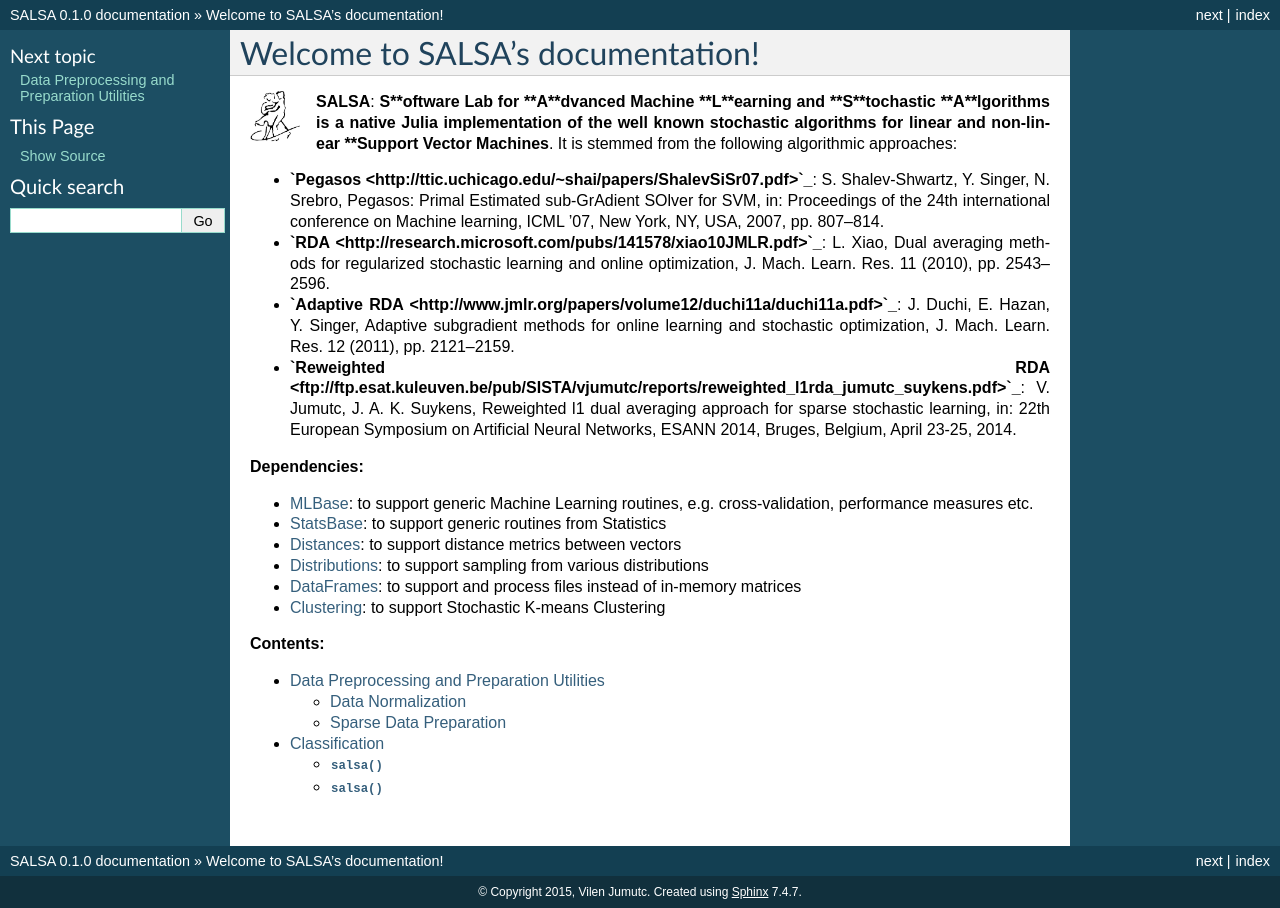
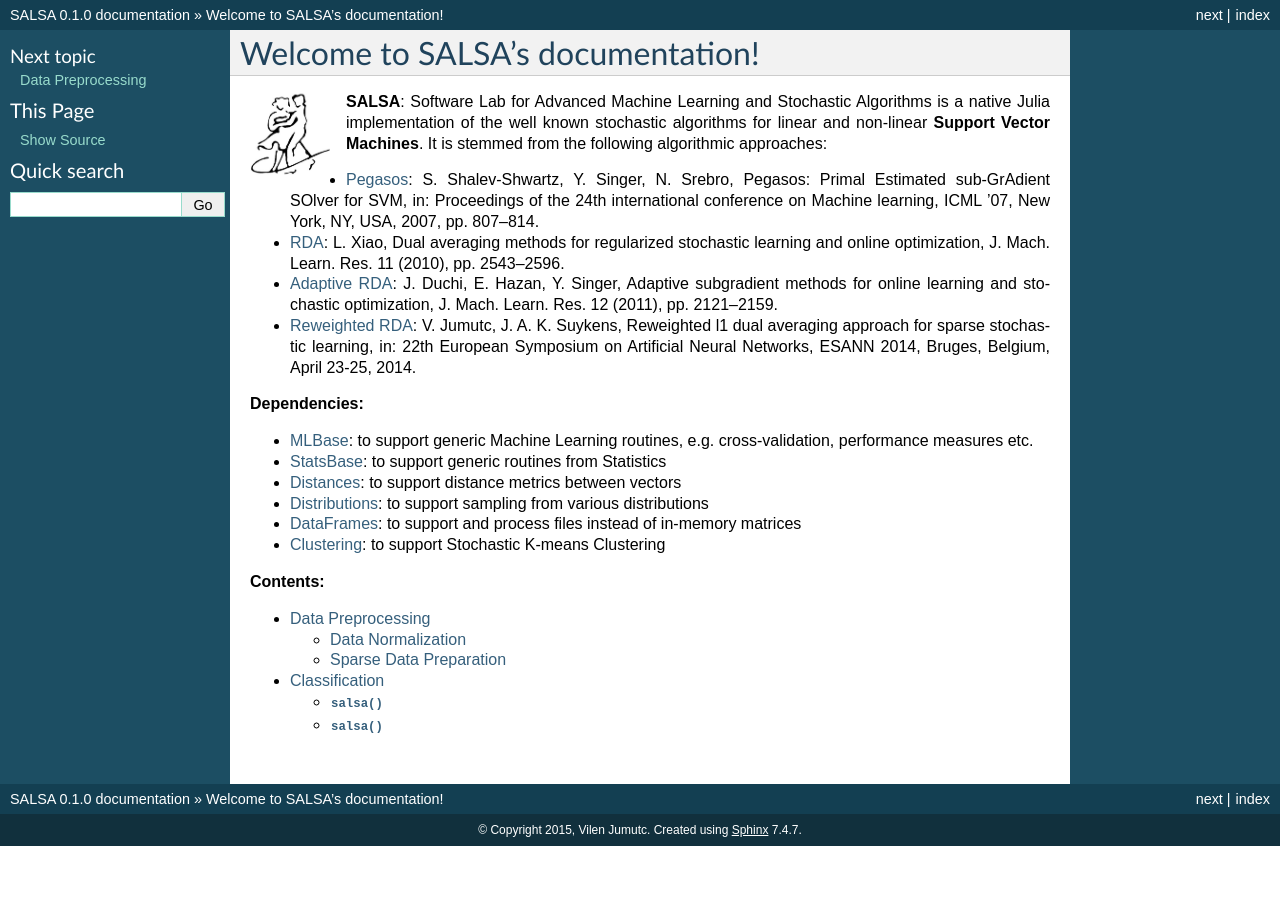
Before and after one commit to jumutc/SALSA.jl, a Sphinx documentation site: the page built from docs/source/index.rst, in a window 1280 px wide. Built offline with Sphinx 7.4.7, drawn with Linux system fonts in a browser that asks for light colours; formulas are drawn with MathJax 3.

Commit message:
sphynx docs adjusted

```diff
--- a/docs/source/data_preparation.rst
+++ b/docs/source/data_preparation.rst
@@ -1,5 +1,5 @@
-Data Preprocessing and Preparation Utilities
-============================================
+Data Preprocessing
+==================
 
 The package provides a simple set of preprocessing utilities.
 
--- a/docs/source/index.rst
+++ b/docs/source/index.rst
@@ -4,18 +4,18 @@ Welcome to SALSA's documentation!
 
 .. image:: ../images/SALSA.jpg
     :align: left
-    :width: 50px
+    :width: 80px
 
 
-**SALSA**: **S**oftware Lab for **A**dvanced Machine **L**earning and **S**tochastic **A**lgorithms is a native Julia implementation of the well known stochastic algorithms for linear and non-linear **Support Vector Machines**. It is stemmed from the following algorithmic approaches:
+**SALSA**: Software Lab for Advanced Machine Learning and Stochastic Algorithms is a native Julia implementation of the well known stochastic algorithms for linear and non-linear **Support Vector Machines**. It is stemmed from the following algorithmic approaches:
 
-- **`Pegasos <http://ttic.uchicago.edu/~shai/papers/ShalevSiSr07.pdf>`_**: S. Shalev-Shwartz, Y. Singer, N. Srebro, Pegasos: Primal Estimated sub-GrAdient SOlver for SVM, in: Proceedings of the 24th international conference on Machine learning, ICML ’07, New York, NY, USA, 2007, pp. 807–814.
+- `Pegasos <http://ttic.uchicago.edu/~shai/papers/ShalevSiSr07.pdf>`_: S. Shalev-Shwartz, Y. Singer, N. Srebro, Pegasos: Primal Estimated sub-GrAdient SOlver for SVM, in: Proceedings of the 24th international conference on Machine learning, ICML ’07, New York, NY, USA, 2007, pp. 807–814.
 
-- **`RDA <http://research.microsoft.com/pubs/141578/xiao10JMLR.pdf>`_**: L. Xiao, Dual averaging methods for regularized stochastic learning and online optimization, J. Mach. Learn. Res. 11 (2010), pp. 2543–2596.
+- `RDA <http://research.microsoft.com/pubs/141578/xiao10JMLR.pdf>`_: L. Xiao, Dual averaging methods for regularized stochastic learning and online optimization, J. Mach. Learn. Res. 11 (2010), pp. 2543–2596.
 
-- **`Adaptive RDA <http://www.jmlr.org/papers/volume12/duchi11a/duchi11a.pdf>`_**: J. Duchi, E. Hazan, Y. Singer, Adaptive subgradient methods for online learning and stochastic optimization, J. Mach. Learn. Res. 12 (2011), pp. 2121–2159.
+- `Adaptive RDA <http://www.jmlr.org/papers/volume12/duchi11a/duchi11a.pdf>`_: J. Duchi, E. Hazan, Y. Singer, Adaptive subgradient methods for online learning and stochastic optimization, J. Mach. Learn. Res. 12 (2011), pp. 2121–2159.
 
-- **`Reweighted RDA <ftp://ftp.esat.kuleuven.be/pub/SISTA/vjumutc/reports/reweighted_l1rda_jumutc_suykens.pdf>`_**: V. Jumutc, J. A. K. Suykens, Reweighted l1 dual averaging approach for sparse stochastic learning, in: 22th European Symposium on Artificial Neural Networks, ESANN 2014, Bruges, Belgium, April 23-25, 2014.
+- `Reweighted RDA <ftp://ftp.esat.kuleuven.be/pub/SISTA/vjumutc/reports/reweighted_l1rda_jumutc_suykens.pdf>`_: V. Jumutc, J. A. K. Suykens, Reweighted l1 dual averaging approach for sparse stochastic learning, in: 22th European Symposium on Artificial Neural Networks, ESANN 2014, Bruges, Belgium, April 23-25, 2014.
 
 **Dependencies:**
 
```
